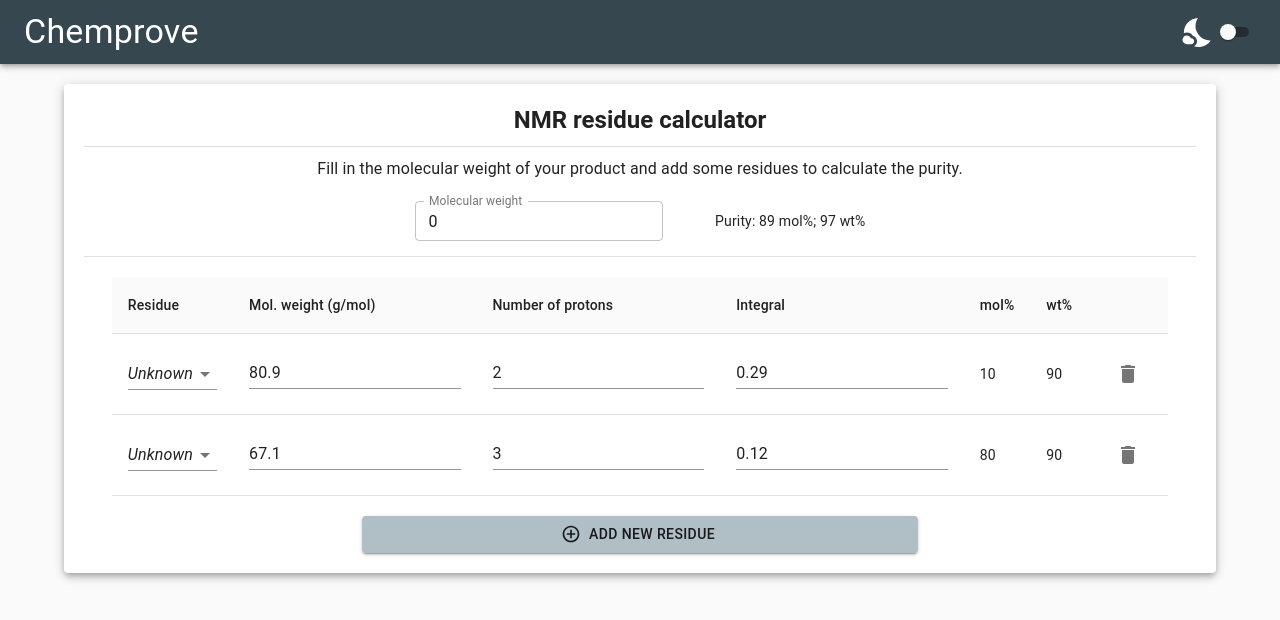
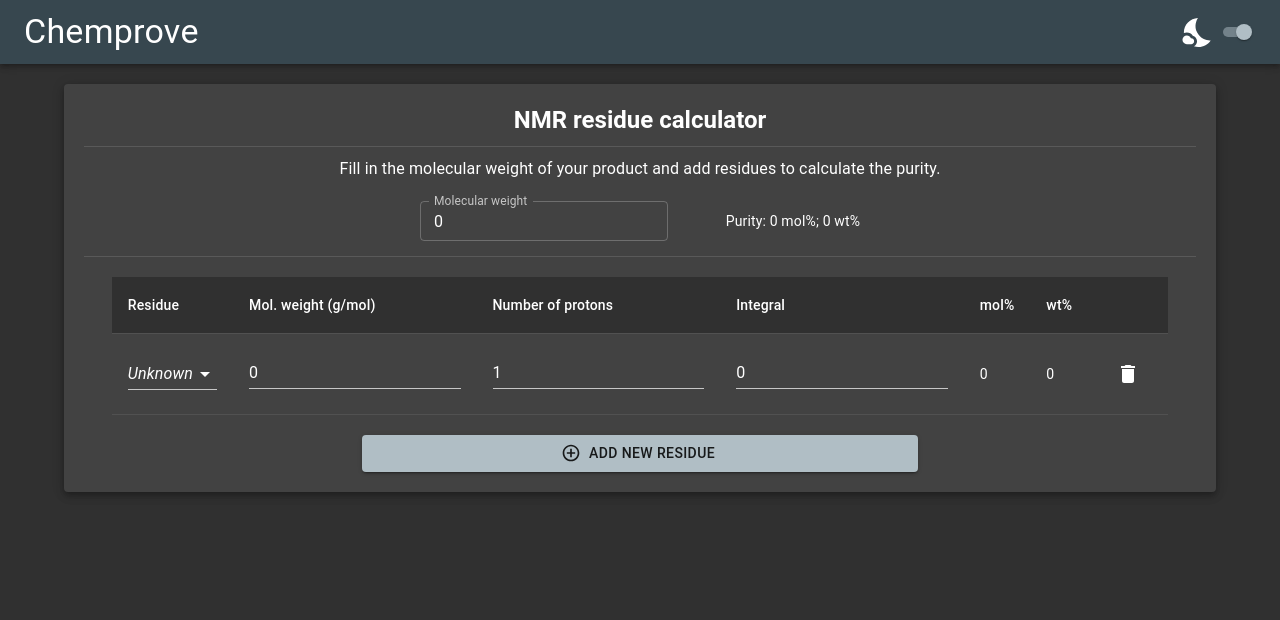
Before and after one commit to Noldyman/chemprove-old, a React (Create React App) app: page / in a window 1280 px wide. Shown: the top 620 px of the page. Built offline with nearby package versions, Linux system fonts and the light colour scheme.

Commit message:
introduced adding and editing residues

```diff
--- a/src/App.tsx
+++ b/src/App.tsx
@@ -6,7 +6,7 @@ import { lightTheme, darkTheme } from './themesAndStyles/themes'
 import { NmrResiduePage } from './components/nmr/NmrResiduePage'
 
 function App() {
-  const [isDarkTheme, setIsDarkTheme] = useState<boolean>(false)
+  const [isDarkTheme, setIsDarkTheme] = useState<boolean>(true)
 
   const handleThemeToggle = () => {
     setIsDarkTheme((prevValue) => !prevValue)
--- a/src/components/nmr/ResidueCalculator.tsx
+++ b/src/components/nmr/ResidueCalculator.tsx
@@ -30,35 +30,100 @@ const useStyles = makeStyles({
 
 interface ResidueCalculatorProps {}
 
+export interface IResidue {
+  id: string
+  residue: string
+  molWeight: number
+  numOfProtons: number
+  integral: number
+  purity: { molPercent: number; wtPercent: number }
+}
+
 const ResidueCalculator: React.FC<ResidueCalculatorProps> = () => {
   const classes = useStyles()
-  const [molWeight, setMolWeight] = useState(0)
+  const [product, setProduct] = useState({
+    molWeight: 0,
+    purity: { molPercent: 0, wtPercent: 0 },
+  })
+  const [residues, setResidues] = useState<IResidue[]>([
+    {
+      id: new Date().toString(),
+      residue: 'unknown',
+      molWeight: 0,
+      numOfProtons: 1,
+      integral: 0,
+      purity: { molPercent: 0, wtPercent: 0 },
+    },
+  ])
 
-  const handleMolWeightChange = (e: ChangeEvent<HTMLInputElement>) => {
-    setMolWeight(+e.currentTarget.value)
+  const handleMolWeightChange = (event: ChangeEvent<HTMLInputElement>) => {
+    setProduct((prevValue) => {
+      return { ...prevValue, molWeight: parseFloat(event.target.value) }
+    })
+  }
+
+  const handleAddResidue = () => {
+    setResidues((prevResidues) => [
+      ...prevResidues,
+      {
+        id: new Date().toString(),
+        residue: 'unknown',
+        molWeight: 0,
+        numOfProtons: 1,
+        integral: 0,
+        purity: { molPercent: 0, wtPercent: 0 },
+      },
+    ])
+  }
+
+  const handleChangeResidue = (
+    event: ChangeEvent<HTMLInputElement>,
+    item: IResidue
+  ) => {
+    let residueArr = [...residues]
+    const index = residues.findIndex((r) => r.id === item.id)
+    const changedElement = event.target.name
+    const newResidueObj = {
+      ...item,
+      [changedElement]: parseFloat(event.target.value),
+    }
+    residueArr.splice(index, 1, newResidueObj)
+    setResidues(residueArr)
+  }
+
+  const handleDeleteResidue = (item: IResidue) => {
+    setResidues((prevResidues) => prevResidues.filter((r) => r.id !== item.id))
   }
 
   return (
     <ContentBox title="NMR residue calculator">
       <Typography align="center">
-        Fill in the molecular weight of your product and add some residues to
+        Fill in the molecular weight of your product and add residues to
         calculate the purity.
       </Typography>
       <div className={classes.product}>
         <TextField
+          type="number"
           label="Molecular weight"
           variant="outlined"
           size="small"
-          type="number"
           color="secondary"
-          value={molWeight}
+          value={product.molWeight}
           onChange={handleMolWeightChange}
+          onFocus={(event) => event.target.select()}
         />
-        <span>Purity: 89 mol%; 97 wt%</span>
+        <span>
+          Purity: {product.purity.molPercent} mol%; {product.purity.wtPercent}{' '}
+          wt%
+        </span>
       </div>
       <Divider />
       <div className={classes.table}>
-        <ResidueTable />
+        <ResidueTable
+          data={residues}
+          onResidueChange={handleChangeResidue}
+          onDelete={handleDeleteResidue}
+        />
       </div>
       <div className={classes.button}>
         <Button
@@ -66,6 +131,7 @@ const ResidueCalculator: React.FC<ResidueCalculatorProps> = () => {
           variant="contained"
           color="secondary"
           startIcon={<AddCircleOutline />}
+          onClick={handleAddResidue}
         >
           Add new residue
         </Button>
--- a/src/components/nmr/ResidueTable.tsx
+++ b/src/components/nmr/ResidueTable.tsx
@@ -3,17 +3,27 @@ import { Select, MenuItem, TextField, IconButton } from '@material-ui/core'
 import { Delete } from '@material-ui/icons'
 import { AppTable } from '../common/AppTable'
 import { IColumnObj } from '../common/AppTable'
+import { IResidue } from './ResidueCalculator'
 
-interface ResidueTableProps {}
+interface ResidueTableProps {
+  data: IResidue[]
+  onDelete: (item: IResidue) => void
+  onResidueChange: (
+    event: React.ChangeEvent<HTMLInputElement>,
+    item: IResidue
+  ) => void
+}
 
-const ResidueTable: React.FC<ResidueTableProps> = () => {
-  // not complete. onClick and onChange events need to be handled
+const ResidueTable: React.FC<ResidueTableProps> = ({
+  data,
+  onDelete,
+  onResidueChange,
+}) => {
   const columns: IColumnObj[] = [
     {
       label: 'Residue',
       path: 'residue',
       content: (item, value) => {
-        console.log(value)
         return (
           <Select value={value}>
             <MenuItem value="unknown">
@@ -26,46 +36,59 @@ const ResidueTable: React.FC<ResidueTableProps> = () => {
     {
       label: 'Mol. weight (g/mol)',
       path: 'molWeight',
-      content: (item, value) => <TextField size="small" value={value} />,
+      content: (item, value) => (
+        <TextField
+          size="small"
+          type="number"
+          name="molWeight"
+          value={value}
+          onChange={(event: React.ChangeEvent<HTMLInputElement>) =>
+            onResidueChange(event, item)
+          }
+          onFocus={(event) => event.target.select()}
+        />
+      ),
     },
     {
       label: 'Number of protons',
       path: 'numOfProtons',
-      content: (item, value) => <TextField size="small" value={value} />,
+      content: (item, value) => (
+        <TextField
+          size="small"
+          type="number"
+          name="numOfProtons"
+          value={value}
+          onChange={(event: React.ChangeEvent<HTMLInputElement>) =>
+            onResidueChange(event, item)
+          }
+          onFocus={(event) => event.target.select()}
+        />
+      ),
     },
     {
       label: 'Integral',
       path: 'integral',
-      content: (item, value) => <TextField size="small" value={value} />,
+      content: (item, value) => (
+        <TextField
+          size="small"
+          type="number"
+          name="integral"
+          value={value}
+          onChange={(event: React.ChangeEvent<HTMLInputElement>) =>
+            onResidueChange(event, item)
+          }
+          onFocus={(event) => event.target.select()}
+        />
+      ),
     },
     { label: 'mol%', path: 'purity.molPercent' },
     { label: 'wt%', path: 'purity.wtPercent' },
     {
       content: (item) => (
-        <IconButton>
+        <IconButton onClick={() => onDelete(item)}>
           <Delete />
         </IconButton>
       ),
-    },
-  ]
-
-  //This is fake data..
-  const data = [
-    {
-      id: 'uniekeID',
-      residue: 'unknown',
-      molWeight: 80.9,
-      numOfProtons: 2,
-      integral: 0.29,
-      purity: { molPercent: 10, wtPercent: 90 },
-    },
-    {
-      id: 'uniekeID2',
-      residue: 'unknown',
-      molWeight: 67.1,
-      numOfProtons: 3,
-      integral: 0.12,
-      purity: { molPercent: 80, wtPercent: 90 },
     },
   ]
 
```
